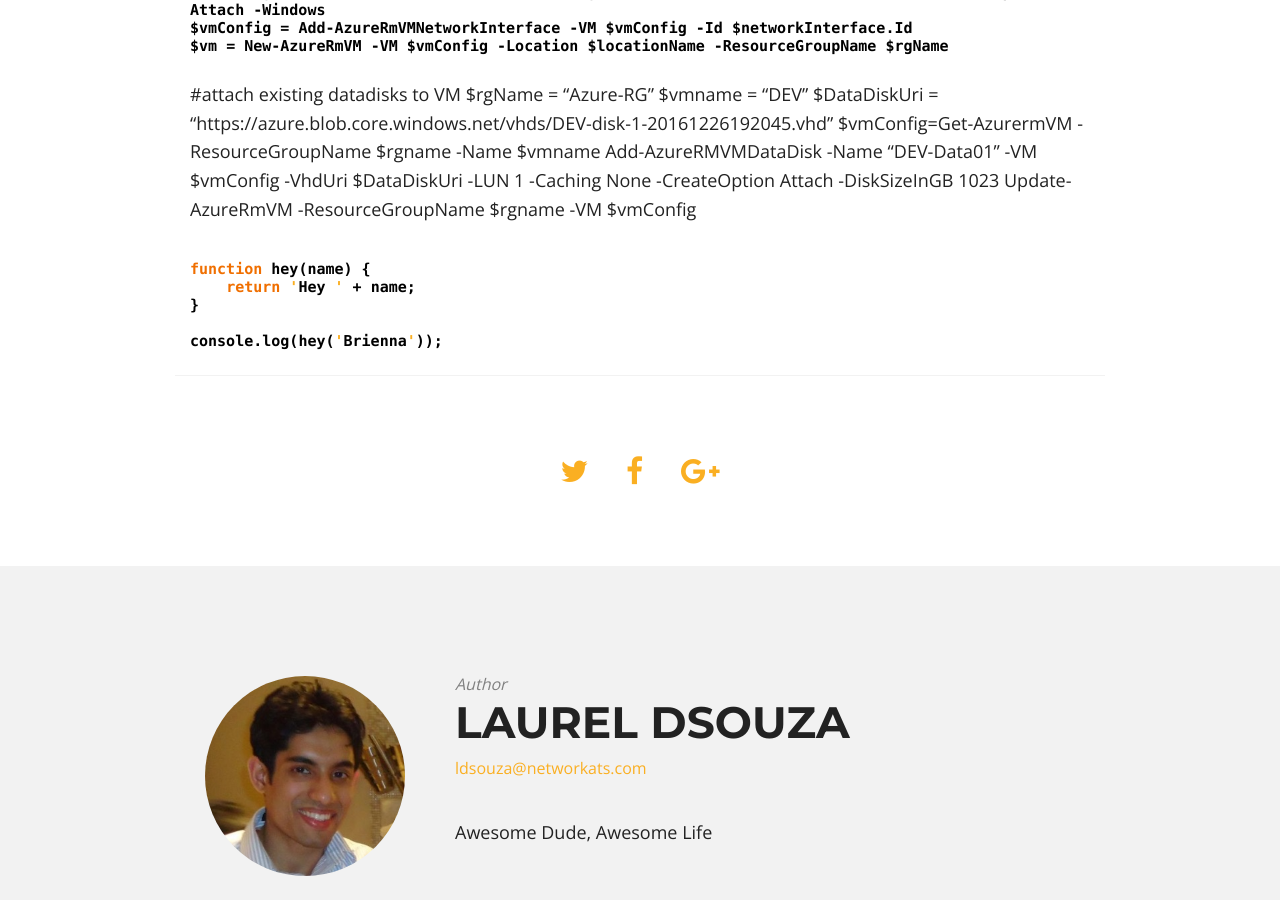
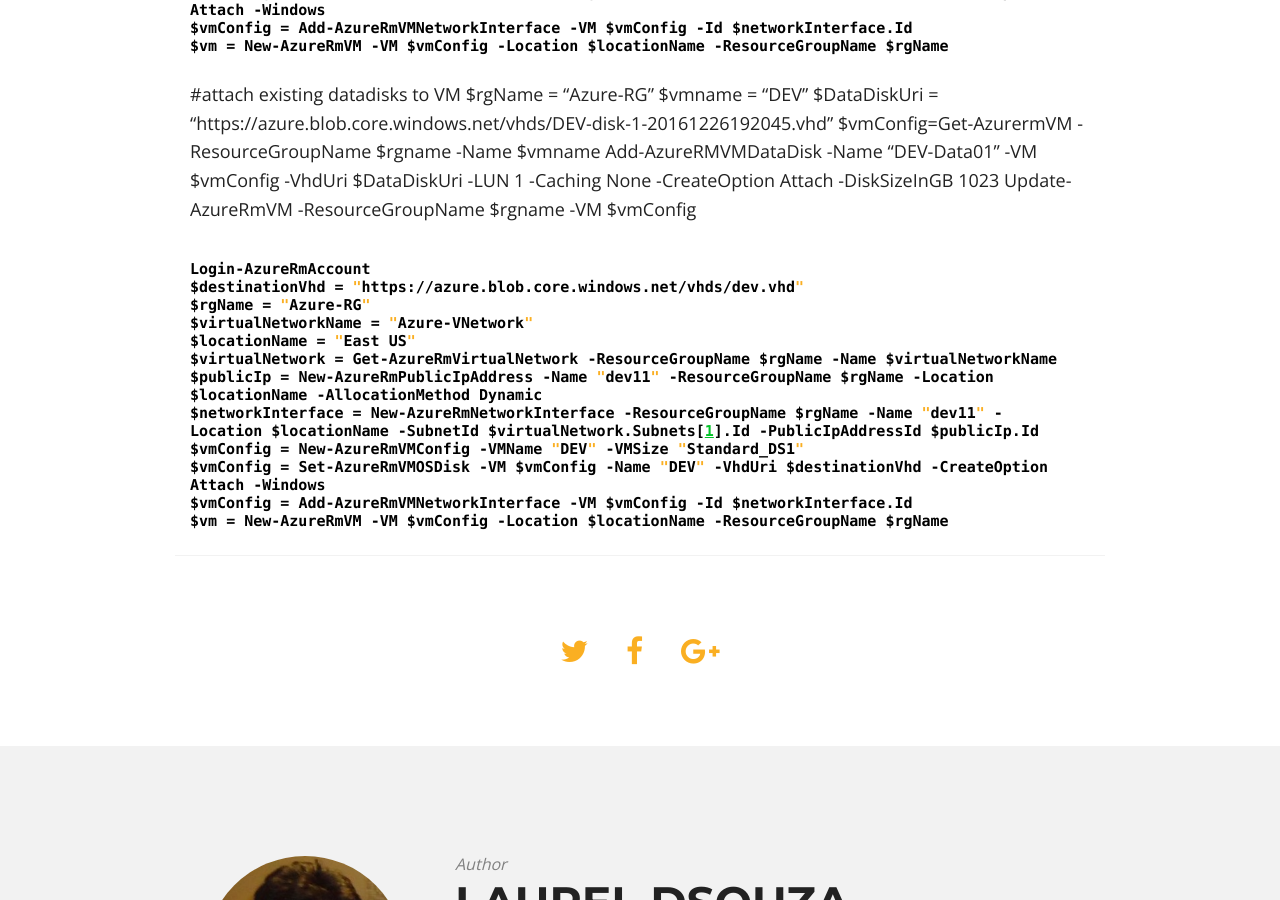
Before and after one commit to ldsouza/ldsouza.github.io, a Jekyll site: the page built from _posts/2017-01-04-how-to-create-a-vm-in-azure-from-an-existing-disk.md, in a window 1280 px wide and 900 px high, scrolled down 821 px. Built offline with Jekyll 4.4.1, drawn with Linux system fonts in a browser that asks for light colours; nearby versions of some CDN libraries.

Commit message:
Updated 2017-01-04-how-to-create-a-vm-in-azure-from-an-existing-disk.md

````diff
--- a/_posts/2017-01-04-how-to-create-a-vm-in-azure-from-an-existing-disk.md
+++ b/_posts/2017-01-04-how-to-create-a-vm-in-azure-from-an-existing-disk.md
@@ -36,9 +36,19 @@ Add-AzureRMVMDataDisk -Name "DEV-Data01" -VM $vmConfig -VhdUri $DataDiskUri -LUN
 Update-AzureRmVM -ResourceGroupName $rgname -VM $vmConfig
 
 ```javascript
-function hey(name) {
-    return 'Hey ' + name;
-}
-
-console.log(hey('Brienna'));
+Login-AzureRmAccount
+$destinationVhd = "https://azure.blob.core.windows.net/vhds/dev.vhd"
+$rgName = "Azure-RG"
+$virtualNetworkName = "Azure-VNetwork"
+$locationName = "East US"
+$virtualNetwork = Get-AzureRmVirtualNetwork -ResourceGroupName $rgName -Name $virtualNetworkName
+$publicIp = New-AzureRmPublicIpAddress -Name "dev11" -ResourceGroupName $rgName -Location
+$locationName -AllocationMethod Dynamic
+$networkInterface = New-AzureRmNetworkInterface -ResourceGroupName $rgName -Name "dev11" -
+Location $locationName -SubnetId $virtualNetwork.Subnets[1].Id -PublicIpAddressId $publicIp.Id
+$vmConfig = New-AzureRmVMConfig -VMName "DEV" -VMSize "Standard_DS1"
+$vmConfig = Set-AzureRmVMOSDisk -VM $vmConfig -Name "DEV" -VhdUri $destinationVhd -CreateOption
+Attach -Windows
+$vmConfig = Add-AzureRmVMNetworkInterface -VM $vmConfig -Id $networkInterface.Id
+$vm = New-AzureRmVM -VM $vmConfig -Location $locationName -ResourceGroupName $rgName
 ```
````
